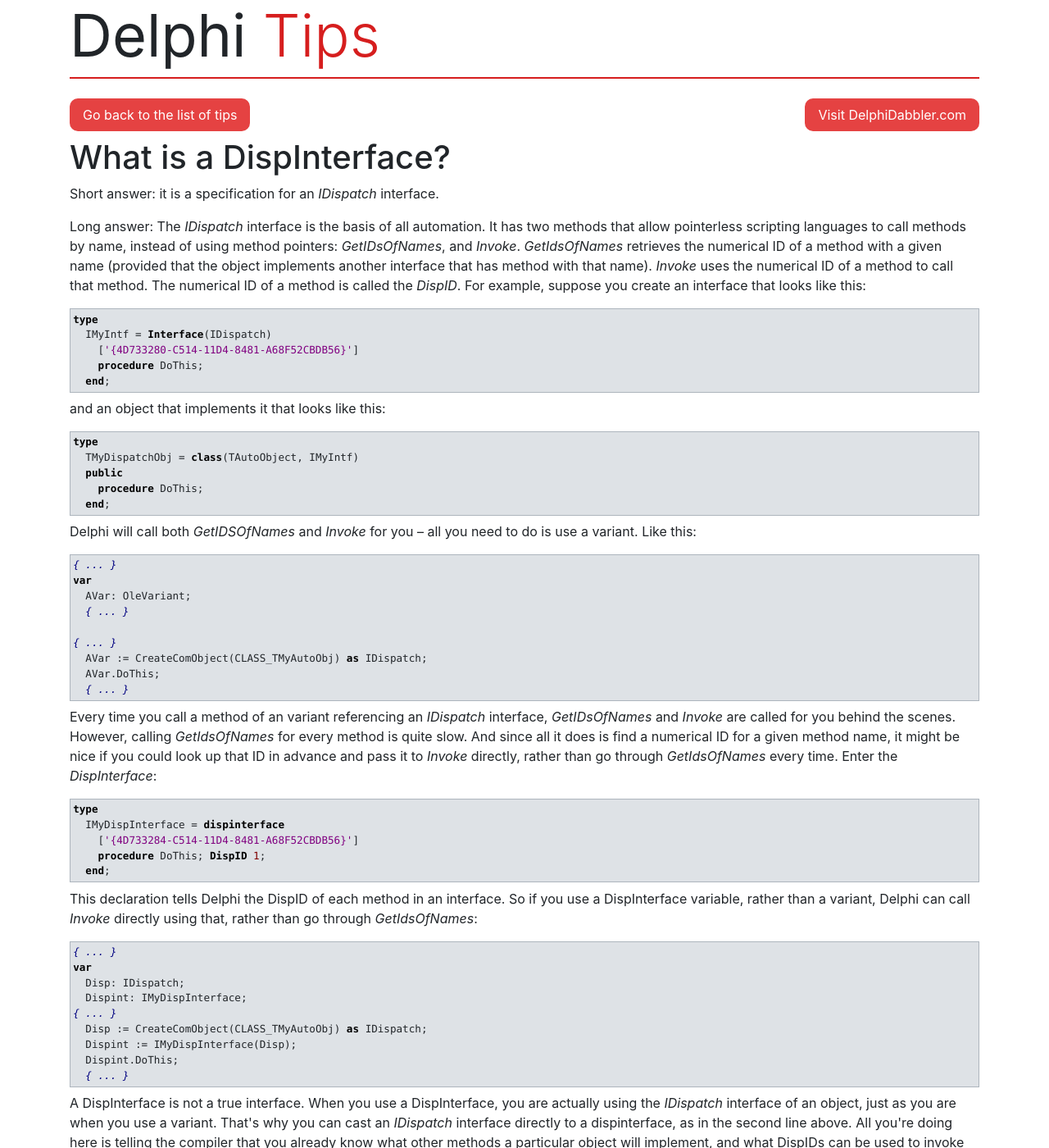
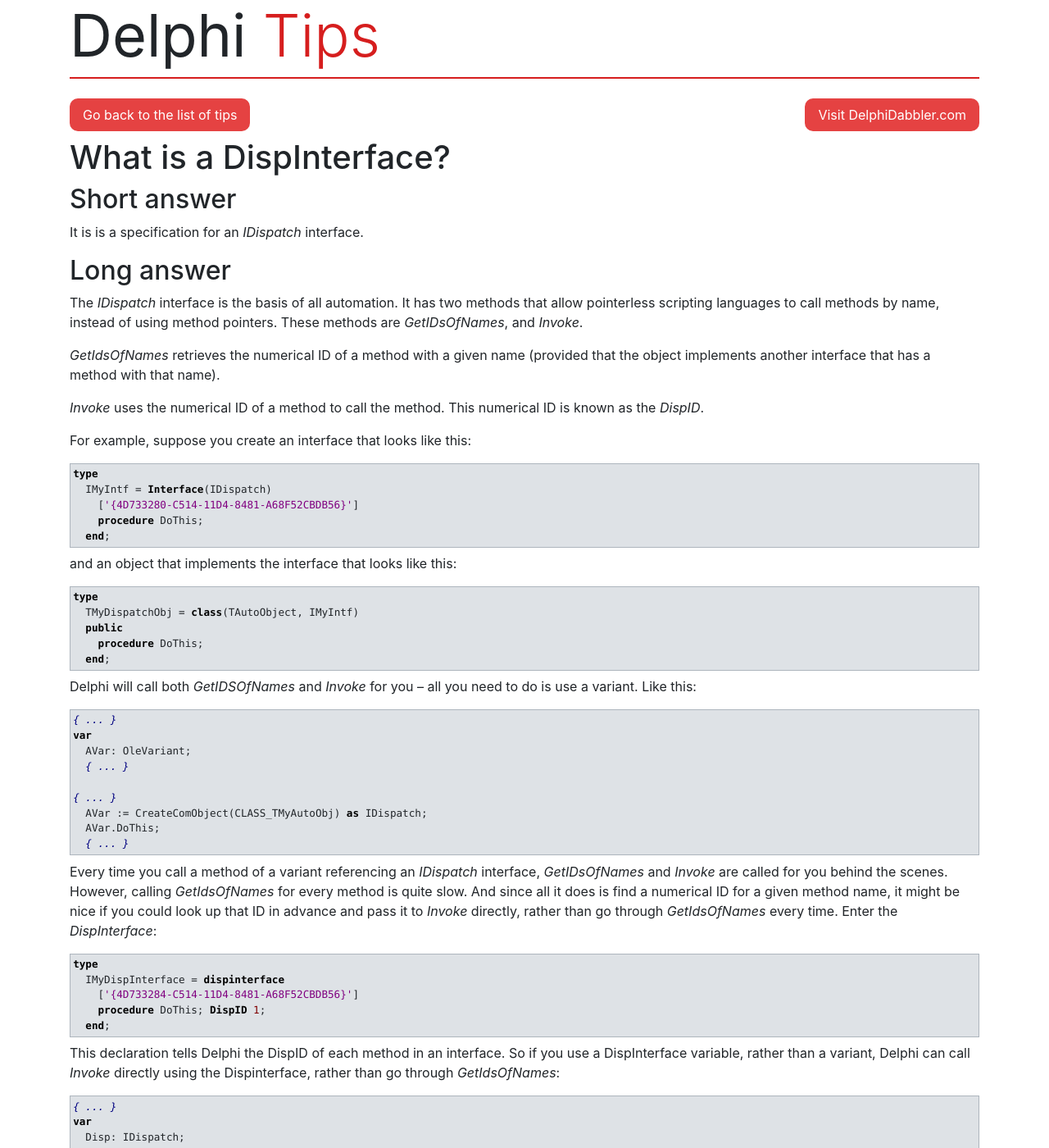
Before and after one commit to delphidabbler/delphi-tips, a Jekyll site: the page built from docs/_tips/216.html, in a window 1280 px wide and 1400 px high. Shown: the whole window at 82% size. Built offline with Jekyll 4.4.1, drawn with Linux system fonts in a browser that asks for light colours; some of the changed text lies outside the part shown.

Commit message:
Revise text of tip 216. Fixes #33

```diff
--- a/docs/_tips/216.html
+++ b/docs/_tips/216.html
@@ -7,19 +7,35 @@
 </h1>
 
 
+<h2>
+  Short answer
+</h2>
+
 <p>
-  Short answer: it is a specification for an <var>IDispatch</var> interface.
+  It is is a specification for an <var>IDispatch</var> interface.
 </p>
 
+<h2>
+  Long answer
+</h2>
+
 <p>
-  Long answer: The <var>IDispatch</var> interface is the basis of all
+  The <var>IDispatch</var> interface is the basis of all
   automation. It has two methods that allow pointerless scripting languages to
-  call methods by name, instead of using method pointers:
-  <var>GetIDsOfNames</var>, and <var>Invoke</var>. <var>GetIdsOfNames</var>
+  call methods by name, instead of using method pointers. These methods are
+  <var>GetIDsOfNames</var>, and <var>Invoke</var>.
+</p>
+<p>
+  <var>GetIdsOfNames</var>
   retrieves the numerical ID of a method with a given name (provided that the
-  object implements another interface that has method with that name).
-  <var>Invoke</var> uses the numerical ID of a method to call that method.
-  The numerical ID of a method is called the <em>DispID</em>. For example,
+  object implements another interface that has a method with that name).
+</p>
+<p>
+  <var>Invoke</var> uses the numerical ID of a method to call the method.
+  This numerical ID is known as the <em>DispID</em>.
+</p>
+<p>
+  For example,
   suppose you create an interface that looks like this:
 </p>
 
@@ -35,7 +51,7 @@
 </div>
 
 <p>
-  and an object that implements it that looks like this:
+  and an object that implements the interface that looks like this:
 </p>
 
 <div class="frame">
@@ -70,7 +86,7 @@
 </div>
 
 <p>
-  Every time you call a method of an variant referencing an <var>IDispatch</var>
+  Every time you call a method of a variant referencing an <var>IDispatch</var>
   interface, <var>GetIDsOfNames</var> and <var>Invoke</var> are called for you
   behind the scenes. However, calling <var>GetIdsOfNames</var> for every method
   is quite slow. And since all it does is find a numerical ID for a given method
@@ -93,7 +109,7 @@
 <p>
   This declaration tells Delphi the DispID of each method in an interface. So if
   you use a DispInterface variable, rather than a variant, Delphi can call
-  <var>Invoke</var> directly using that, rather than go through
+  <var>Invoke</var> directly using the Dispinterface, rather than go through
   <var>GetIdsOfNames</var>:
 </p>
 
```
Also changed, not shown: other parts of docs/_tips/216.html (+2 -3 lines).
